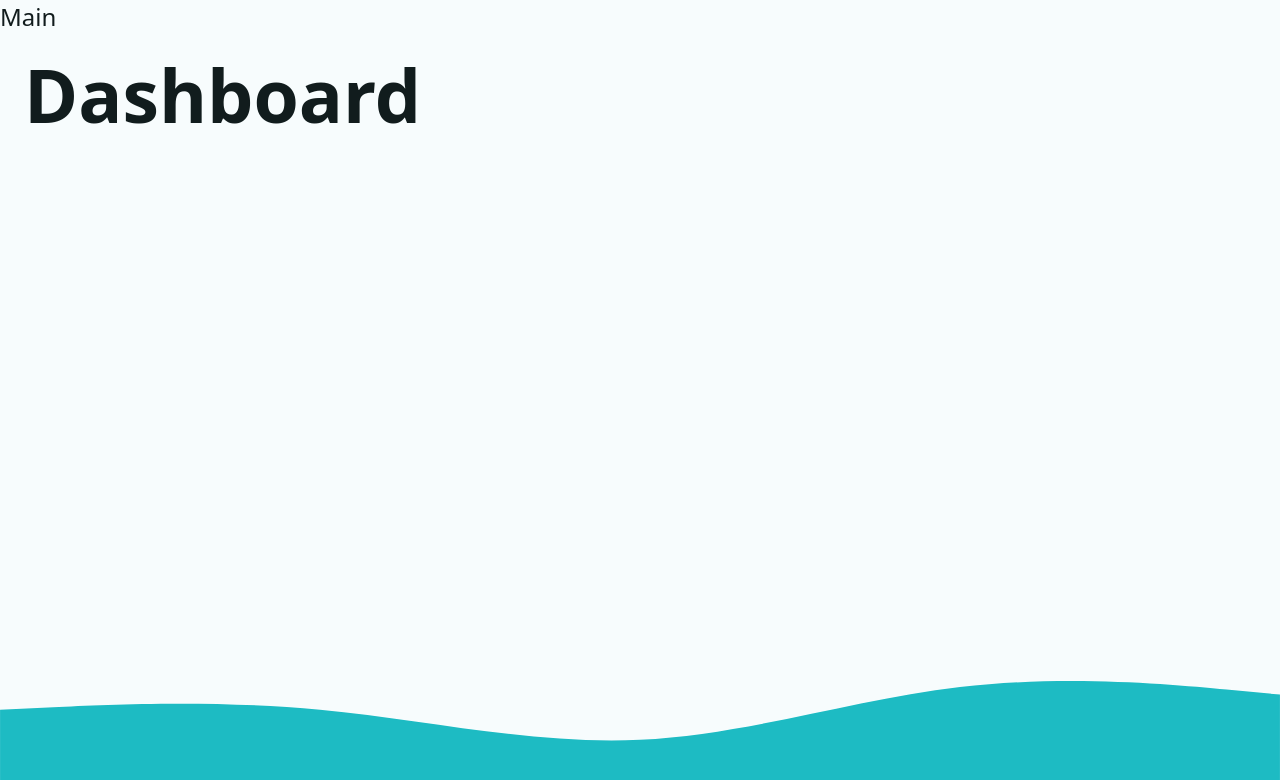
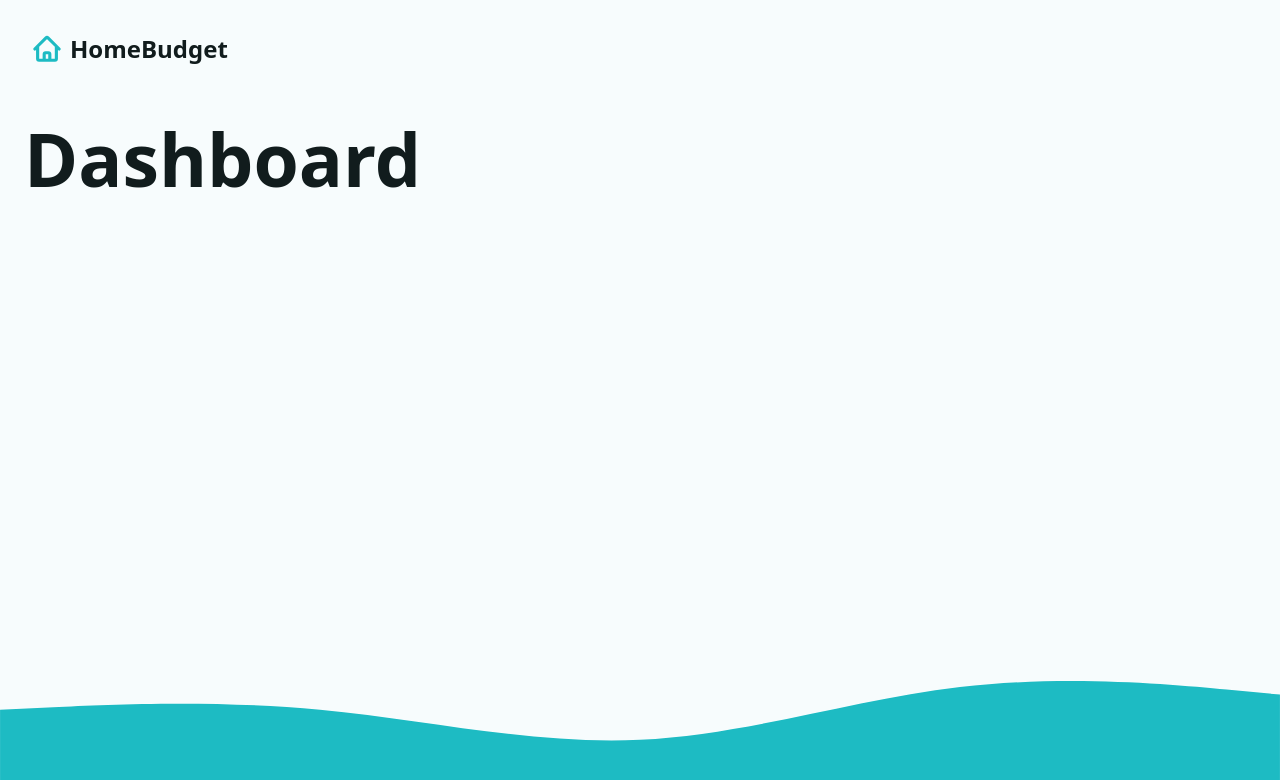
Before and after one commit to mkkapadi12/budget-app, a React (Vite) app: page / in a window 1280 px wide. Shown: the top 780 px of the page. Built offline with nearby package versions, Linux system fonts and the light colour scheme.

Commit message:
add toast msg

```diff
--- a/package.json
+++ b/package.json
@@ -10,9 +10,11 @@
     "preview": "vite preview"
   },
   "dependencies": {
+    "@heroicons/react": "^2.1.1",
     "react": "^18.2.0",
     "react-dom": "^18.2.0",
-    "react-router-dom": "^6.22.3"
+    "react-router-dom": "^6.22.3",
+    "react-toastify": "^10.0.5"
   },
   "devDependencies": {
     "@types/react": "^18.2.64",
--- /dev/null
+++ b/src/Actions/logout.jsx
@@ -0,0 +1,14 @@
+import { redirect } from "react-router-dom";
+import { DeleteItem } from "../Helper/Helper";
+import { toast } from "react-toastify";
+
+export const logoutActions = async () => {
+  //delete the user
+  DeleteItem("userName");
+
+  //notify for delete user
+  toast.success("You've deleted your account");
+
+  //return redirect
+  return redirect("/");
+};
--- a/src/App.jsx
+++ b/src/App.jsx
@@ -1,10 +1,15 @@
+//rrd library
 import { createBrowserRouter, RouterProvider } from "react-router-dom";
 
 // Layouts
 import Main, { MainLoader } from "./Layouts/Main";
 
+//recat tostify Library
+import { ToastContainer } from "react-toastify";
+import "react-toastify/dist/ReactToastify.css";
+
 // Actions
-// import { logoutAction } from "./actions/logout";
+import { logoutActions } from "./Actions/logout";
 
 // Routes
 import Dashboard, { dashboardLoader } from "./Pages/DashBoard";
@@ -22,10 +27,10 @@ const router = createBrowserRouter([
         element: <Dashboard />,
         loader: dashboardLoader,
       },
-      // {
-      //   path : "about",
-      //   element : <About/>
-      // }
+      {
+        path: "logout",
+        action: logoutActions,
+      },
     ],
   },
   {
@@ -34,12 +39,13 @@ const router = createBrowserRouter([
   },
 ]);
 
-function App() {
+const App = () => {
   return (
     <div className="App">
       <RouterProvider router={router} />
+      <ToastContainer />
     </div>
   );
-}
+};
 
 export default App;
--- /dev/null
+++ b/src/Components/Nav.jsx
@@ -0,0 +1,35 @@
+import React from "react";
+import logoMark from "../assets/logomark.svg";
+import { Form, NavLink } from "react-router-dom";
+import { TrashIcon } from "@heroicons/react/24/solid";
+
+const Nav = ({ userName }) => {
+  return (
+    <>
+      <nav>
+        <NavLink to="/" aria-label="Go to Home">
+          <img src={logoMark} alt="logo" height={30} />
+          <span>HomeBudget</span>
+        </NavLink>
+        {userName && (
+          <Form
+            method="post"
+            action="/logout"
+            onSubmit={(event) => {
+              if (!confirm("Delete user and all Data")) {
+                event.preventDefault();
+              }
+            }}
+          >
+            <button type="submit" className="btn btn--warning">
+              <span>Delete User</span>
+              <TrashIcon width={20} />
+            </button>
+          </Form>
+        )}
+      </nav>
+    </>
+  );
+};
+
+export default Nav;
--- a/src/Helper/Helper.jsx
+++ b/src/Helper/Helper.jsx
@@ -2,3 +2,9 @@
 export const fetchData = (key) => {
   return JSON.parse(localStorage.getItem(key));
 };
+
+//delete Item
+
+export const DeleteItem = (key) => {
+  return localStorage.removeItem(key);
+};
--- a/src/Layouts/Main.jsx
+++ b/src/Layouts/Main.jsx
@@ -4,6 +4,7 @@ import { Outlet, useLoaderData } from "react-router-dom";
 import { fetchData } from "../Helper/Helper";
 //svg
 import wave from "../assets/wave.svg";
+import Nav from "../Components/Nav";
 // loader
 
 export const MainLoader = () => {
@@ -16,7 +17,7 @@ const Main = () => {
 
   return (
     <div className="layout">
-      <p>Main</p>
+      <Nav userName={userName} />
       <main>
         <Outlet />
       </main>
```
Also changed, not shown: 1 other file (tests, documents, lock files or other folders).
